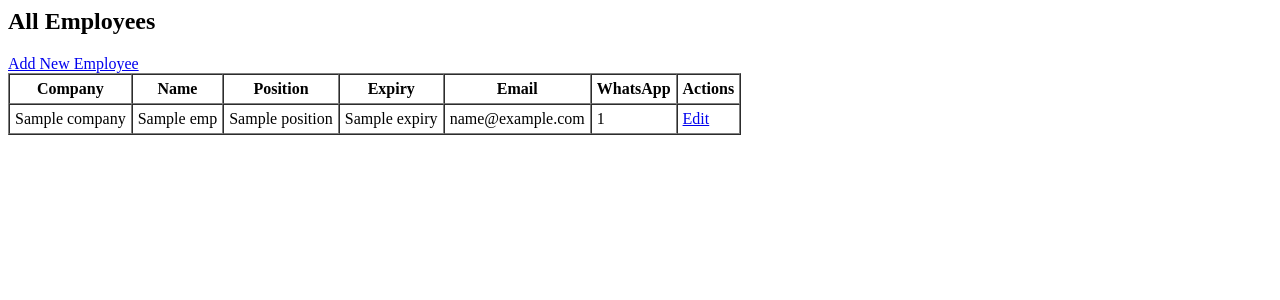
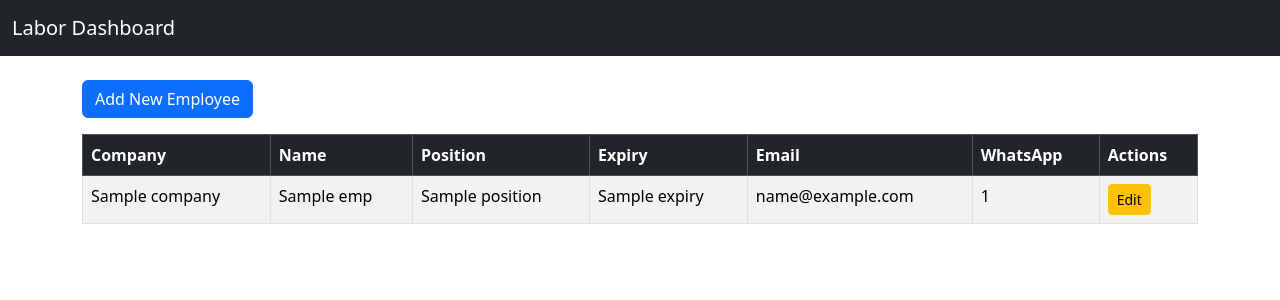
Before and after one commit to sharnik24/labor-dashboard, a Flask app: template templates/dashboard.html in a window 1280 px wide. Shown: the top 300 px of the page. Run offline with Flask 3, Linux system fonts and the light colour scheme; the template is opened without the code that fills it: most values are stand-ins (such as "Sample title", 1, 10 or a date in 2020).

Commit message:
Refactor dashboard.html with Bootstrap styling

```diff
--- a/templates/dashboard.html
+++ b/templates/dashboard.html
@@ -1,6 +1,21 @@
-<h2>All Employees</h2>
-<a href="/add">Add New Employee</a>
-<table border="1" cellpadding="5" cellspacing="0">
+<!DOCTYPE html>
+<html lang="en">
+<head>
+    <meta charset="UTF-8">
+    <title>Labor Dashboard</title>
+    <link href="https://cdn.jsdelivr.net/npm/bootstrap@5.3.2/dist/css/bootstrap.min.css" rel="stylesheet">
+</head>
+<body>
+<nav class="navbar navbar-expand-lg navbar-dark bg-dark mb-4">
+  <div class="container-fluid">
+    <a class="navbar-brand" href="/">Labor Dashboard</a>
+  </div>
+</nav>
+
+<div class="container">
+    <a href="/add" class="btn btn-primary mb-3">Add New Employee</a>
+    <table class="table table-striped table-bordered table-hover">
+        <thead class="table-dark">
         <tr>
             <th>Company</th>
             <th>Name</th>
@@ -10,8 +25,10 @@
             <th>WhatsApp</th>
             <th>Actions</th>
         </tr>
+        </thead>
+        <tbody>
         {% for emp in all_employees %}
-    <tr>
+        <tr {% if emp['Expiry'] < today %} class="table-danger" {% endif %}>
             <td>{{ emp['Company'] }}</td>
             <td>{{ emp['Name'] }}</td>
             <td>{{ emp['Position'] }}</td>
@@ -19,8 +36,12 @@
             <td>{{ emp['Email'] }}</td>
             <td>{{ emp['WhatsAppNumber'] }}</td>
             <td>
-            <a href="/edit/{{ emp['Company'] }}/{{ emp['Name'] }}">Edit</a>
+                <a href="/edit/{{ emp['Company'] }}/{{ emp['Name'] }}" class="btn btn-sm btn-warning">Edit</a>
             </td>
         </tr>
         {% endfor %}
+        </tbody>
     </table>
+</div>
+</body>
+</html>
```
Lines whose indentation alone changed are shown as unchanged.
